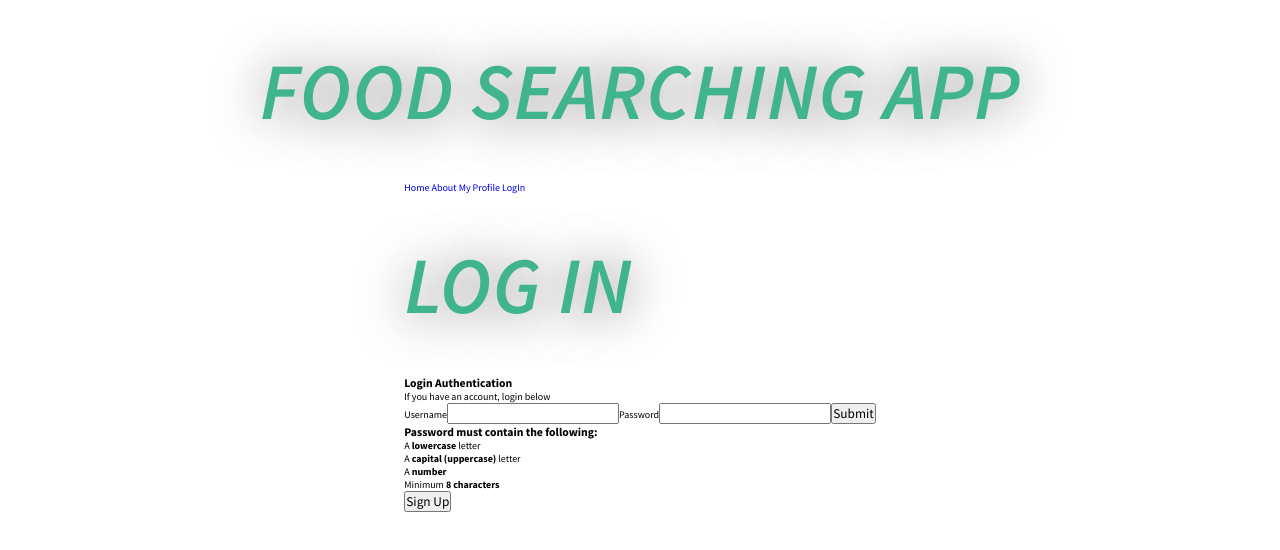
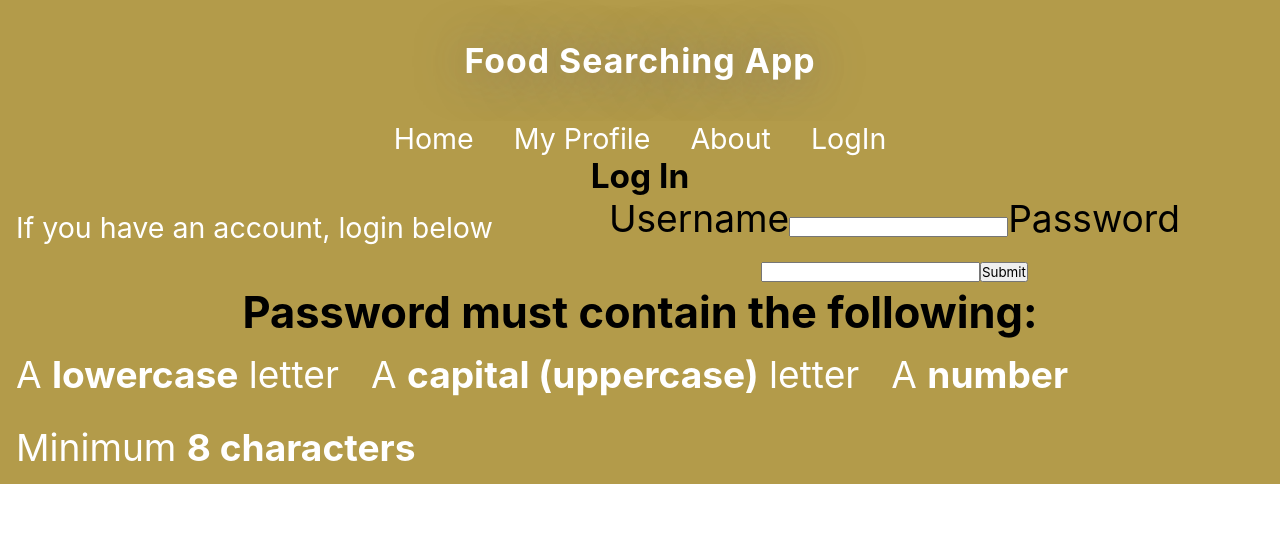
Before and after one commit to sgo21/FoodApp, a React (Create React App) app: page /LogIn in a window 1280 px wide. Shown: the top 550 px of the page. Built offline with nearby package versions, Linux system fonts and the light colour scheme.

Commit message:
firebase attempt and css changes
firebase attempt and css changes

```diff
--- a/package.json
+++ b/package.json
@@ -8,9 +8,11 @@
     "@testing-library/react": "^11.1.2",
     "@testing-library/user-event": "^12.2.2",
     "axios": "^0.21.0",
-    "bootstrap": "^4.5.3",
+    "bloomer": "^0.6.5",
+    "bulma": "^0.9.1",
+    "firebase": "^8.1.1",
     "react": "^17.0.1",
-    "react-bootstrap": "^1.4.0",
+    "react-bulma-components": "^3.4.0",
     "react-dom": "^17.0.1",
     "react-router-dom": "^5.2.0",
     "react-scripts": "4.0.0",
--- a/src/App.css
+++ b/src/App.css
@@ -1,7 +1,7 @@
 @import url("https://fonts.googleapis.com/css?family=Source+Sans+Pro:300,300i,400,400i,600,600i,700&display=swap");
 
 * {
-  font-family: "Source Sans Pro", sans-serif;
+  font-family: BlinkMacSystemFont, -apple-system, "Segoe UI", "Roboto", "Oxygen", "Ubuntu", "Cantarell", "Fira Sans", "Droid Sans", "Helvetica Neue", "Helvetica", "Arial", sans-serif !important;
   margin: 0;
   padding: 0;
   text-decoration: none;
@@ -13,19 +13,23 @@ html {
   font-size: 62.5%;
 }
 
+div {
+  font-size: 130%;
+}
+
 .App {
   display: flex;
   flex-direction: column;
   align-items: center;
+  background-color: #b39b4a
 }
 
 h1 {
-  font-size: 8rem;
+  /* font-size: 8rem; */
   letter-spacing: 0.1rem;
-  font-style: italic;
-  color: #40b48e;
+  color: #FFFFFF;
   text-shadow: 0 0.2rem 5rem rgb(119, 115, 115);
-  text-transform: uppercase;
+  /* text-transform: uppercase; */
   margin: 4rem 0;
 }
 
@@ -38,6 +42,7 @@ h1 {
   background-color: #d3d3d3;
   border-radius: 0.5rem;
   margin-bottom: 5rem;
+  margin-top: 5rem;
   box-shadow: 1rem 2rem 5rem #aaa;
   position: relative;
 }
@@ -78,7 +83,7 @@ h1 {
 .search-form input[type="submit"] {
   width: 25%;
   text-transform: uppercase;
-  background-color: #40b48e;
+  background-color: #c3015b;
   color: #fff;
 }
 
@@ -131,7 +136,7 @@ h1 {
   font-size: 2rem;
   text-transform: uppercase;
   color: #fff;
-  background-color: #40b48e;
+  background-color:#b39b4a;
   border: none;
   border-radius: 0.5rem;
   height: 3rem;
@@ -161,7 +166,8 @@ h1 {
 
 .nav-bar {
   overflow: hidden;
-  background-color: #111713;
+  background-color: #B39B4A;
+  text-align:center;
 }
 
 .nav-bar p {
@@ -180,11 +186,16 @@ h1 {
 }
 
 .nav-bar a:hover {
-  background-color: green;
+  background-color: black;
   color: white;
 }
 
-.nav-bar a.active {
+/* .nav-bar a.active {
+  background-color: black;
+  color: white;
+} */
+
+/* NavLink {
   background-color: green;
   color: #111713;
-}
+} */
--- a/src/App.js
+++ b/src/App.js
@@ -1,26 +1,21 @@
 // import React, { useState } from "react";
 import React from 'react';
-
 import "./App.css";
-import Axios from "axios";
-import { v4 as uuidv4 } from "uuid";
-import Recipe from "./components/Recipe";
-import Alert from "./components/Alert";
-
+// import Axios from "axios";
+// import { v4 as uuidv4 } from "uuid";
+// import Recipe from "./components/Recipe";
+// import Alert from "./components/Alert";
 import { BrowserRouter, Route, Switch } from 'react-router-dom';
-// import React, { Component } from 'react';
-
 import Home from './components/Home';
 import About from './components/About';
-import MyProfile from './components/MyProfile';
 import LogIn from './components/LogIn';
 import Error from './components/Error';
 import Navigation from './components/Navigation';
 
 
+function App() {
 
 
-function App() {
   // const [query, setQuery] = useState("");
   // const [recipes, setRecipes] = useState([]);
   // const [alert, setAlert] = useState("");
@@ -57,16 +52,16 @@ function App() {
       <h1>Food Searching App</h1>
 
       <BrowserRouter>
-        <div>
+          <div className="nav-bar">
           <Navigation />
             <Switch>
-             <Route path="/" component={Home} exact/>
-             <Route path="/about" component={About}/>
-             <Route path="/MyProfile" component={MyProfile}/>
-             <Route path="/LogIn" component={LogIn}/>
+            <Route path="/" component={Home} exact/>
+            <Route path="/LogIn" component={LogIn}/>
+            <Route path="/about" component={About}/>
+
             <Route component={Error}/>
            </Switch>
-        </div>
+           </div>
       </BrowserRouter>
 
         {/* <form onSubmit={onSubmit} className="search-form">
--- a/src/components/Home.js
+++ b/src/components/Home.js
@@ -40,7 +40,7 @@ const Home = () => {
     return (
        <div>
 
-           <h1>Home</h1>
+           {/* <h1>Home</h1> */}
            {/* <p>Home page body content</p> */}
 
   <form onSubmit={onSubmit} className="search-form">
--- a/src/components/LogIn.js
+++ b/src/components/LogIn.js
@@ -1,5 +1,7 @@
 import React, { useState } from "react";
-import SignUp from "./SignUp";
+
+
+//import SignUp from "./SignUp";
 
 
 const LogIn = () => {
@@ -67,18 +69,22 @@ const LogIn = () => {
 // };
     return (
        <div>
-          <h1>log in</h1>
-          <h3>Login Authentication</h3>
+          <h3>Log In</h3>
           <p>If you have an account, login below</p>
+
           <div className="container">
             <form action="/action_page.php">
+
               <label htmlFor="usrname">Username</label>
               <input type="text" id="usrname" name="usrname" required />
+
               <label htmlFor="psw">Password</label>
               <input type="password" id="psw" name="psw" pattern="(?=.*\d)(?=.*[a-z])(?=.*[A-Z]).{8,}" title="Must contain at least one number and one uppercase and lowercase letter, and at least 8 or more characters" required />
+
               <input type="submit" defaultValue="Submit" />
             </form>
         </div>
+
         <div id="message">
           <h3>Password must contain the following:</h3>
           <p id="letter" className="invalid">A <b>lowercase</b> letter</p>
@@ -87,8 +93,8 @@ const LogIn = () => {
           <p id="length" className="invalid">Minimum <b>8 characters</b></p>
         </div>
 
-        <button onClick={() => setShow(!show)}>Sign Up</button>
-      {show && <SignUp />}
+        {/* <button onClick={() => setShow(!show)}>Sign Up</button>
+      {show && <SignUp />} */}
 
        </div>
     );
--- a/src/components/Navigation.js
+++ b/src/components/Navigation.js
@@ -1,14 +1,16 @@
 import React from 'react';
+// import "./App.css";
 
 import { NavLink } from 'react-router-dom';
 
 const Navigation = () => {
     return (
        <div>
-          <NavLink to="/">   Home   </NavLink>
-          <NavLink to="/about">  About </NavLink>
-          <NavLink to="/MyProfile"> My Profile  </NavLink>
-          <NavLink to="/LogIn">  LogIn  </NavLink>
+         <NavLink to="/">   Home   </NavLink>
+         <NavLink to="/MyProfile"> My Profile  </NavLink>
+         {/* <NavLink to="/SavedMeals">  SavedMeals  </NavLink> */}
+         <NavLink to="/about">  About </NavLink>
+         <NavLink to="/LogIn">  LogIn  </NavLink>
        </div>
     );
 }
--- a/src/components/SignUp.js
+++ /dev/null
@@ -1,12 +0,0 @@
-import React from "react";
-
-const SignUp = () => {
-    return (
-       <div>
-          <h2>Sign Up</h2>
-          <p> this is the sign up page conten</p>
-       </div>
-    );
-}
-
-export default SignUp;
```
Also changed, not shown: src/components/PasswordReset.js (added, +63 -0 lines), src/index.js (+7 -0 lines), 2 other files (tests, documents, lock files or other folders). Lines whose indentation alone changed are shown as unchanged.
